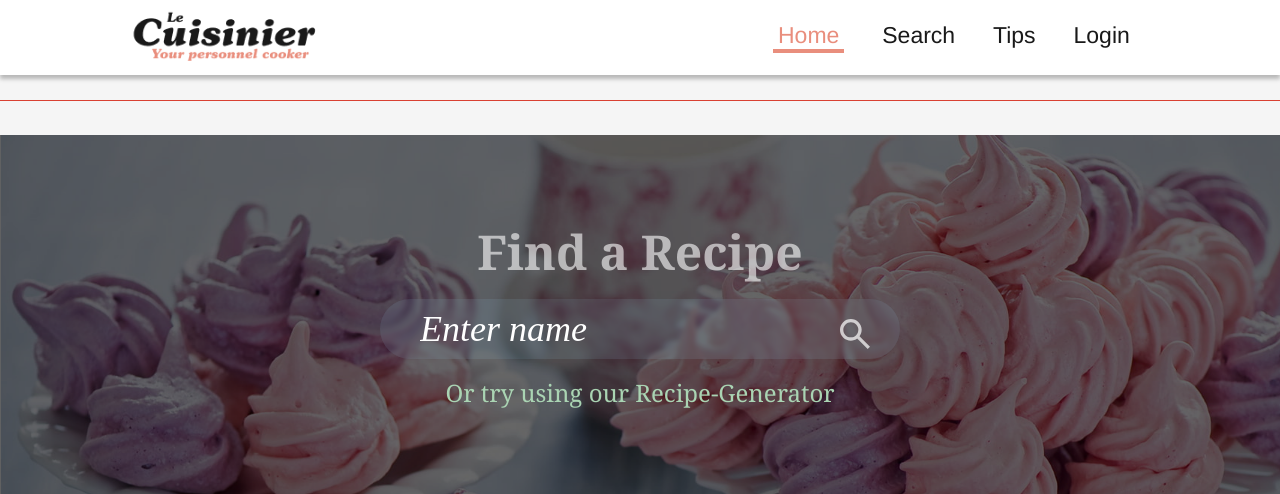
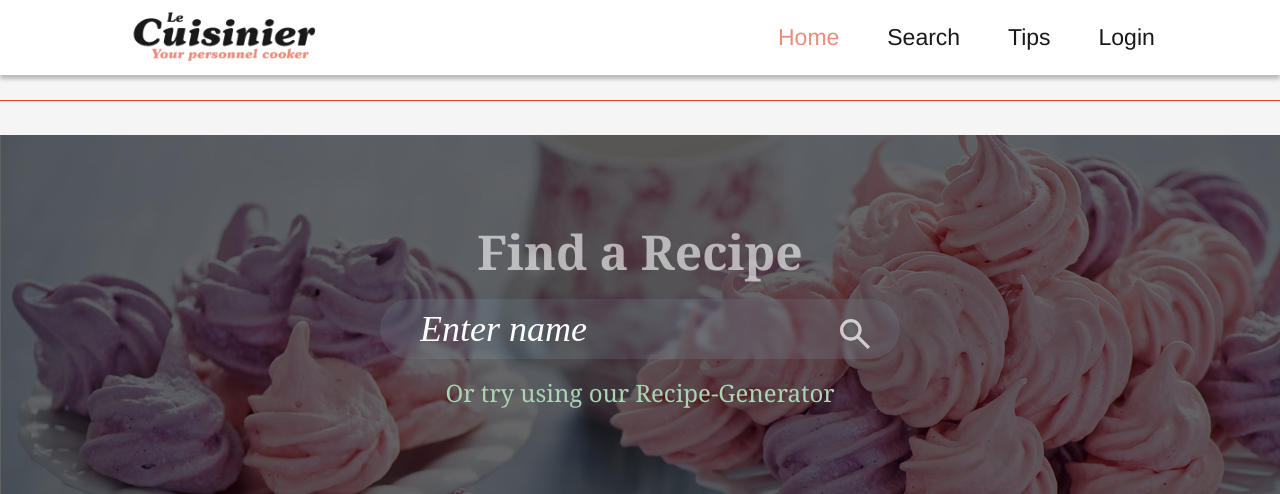
Before and after one commit to tranthang1205/Project-THT-2023, a Flask app: page /home in a window 1280 px wide. Shown: the top 494 px of the page. Run offline with Flask 3, Linux system fonts and the light colour scheme.

Commit message:
fix-home

```diff
--- a/static/CSS/home.css
+++ b/static/CSS/home.css
@@ -87,30 +87,78 @@ header .box-page a {
   text-decoration: none;
 }
 
+header .page-search {
+  display: flex;
+  justify-content: center;
+  align-items: center;
+  padding-left: 5px;
+  padding-right: 5px;
+  border-bottom: solid 1px transparent;
+  transition: all 0.5s;
+}
+
 header .page-home {
   display: flex;
   justify-content: center;
   align-items: center;
   padding-left: 5px;
   padding-right: 5px;
-  border-bottom: solid 4px #E98E7D;
+  border-bottom: solid 1px transparent;
+  transition: all 0.5s;
 }
+
+header .page-tip {
+  display: flex;
+  justify-content: center;
+  align-items: center;
+  padding-left: 5px;
+  padding-right: 5px;
+  border-bottom: solid 1px transparent;
+  transition: all 0.5s;
+}
+
+header .page-login {
+  display: flex;
+  justify-content: center;
+  align-items: center;
+  padding-left: 5px;
+  padding-right: 5px;
+  border-bottom: solid 1px transparent;
+  transition: all 0.5s;
+}
+
+/*-------ANIMATION HEADER---------*/
 
 header .box-page .page-home a {
   color: #E98E7D;
 }
-/*-------ANIMATION HEADER---------*/
+
+header .box-page .page-search:hover {
+  border-bottom: #E98E7D solid 1px;
+}
+
 header .box-page .page-search a:hover {
   color: #E98E7D;
 }
 
+header .box-page .page-home:hover {
+  border-bottom: #E98E7D solid 1px;
+}
+
 header .box-page .page-tip a:hover {
   color: #E98E7D;
-  ;
+}
+
+header .box-page .page-tip:hover {
+  border-bottom: #E98E7D solid 1px;
 }
 
 header .box-page .page-login a:hover {
   color: #E98E7D;
+}
+
+header .box-page .page-login:hover {
+  border-bottom: #E98E7D solid 1px;
 }
 
 /*------------------------------BODY--------------------------*/
```
